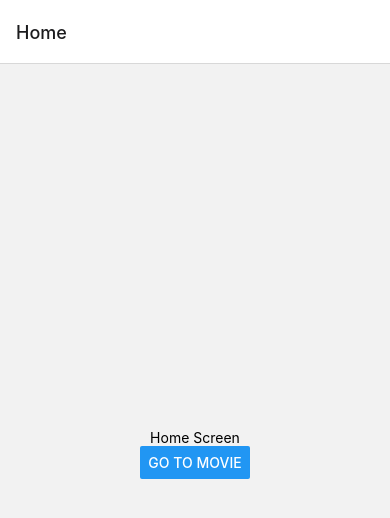
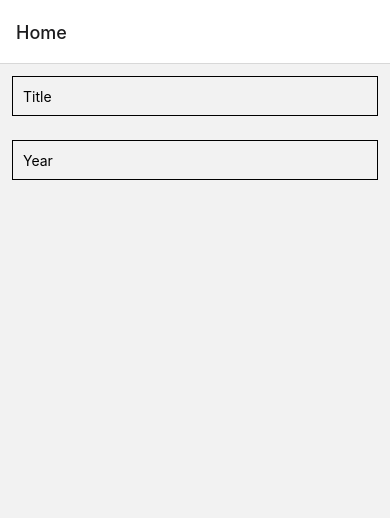
Before and after one commit to naokisosa/movie-info-rn, a React Native app: screen /Home in a window 390 px wide. Shown: the top 518 px of the page. Built offline with nearby package versions, Linux system fonts and the light colour scheme.

Commit message:
feat: add text input

```diff
--- a/package.json
+++ b/package.json
@@ -19,7 +19,8 @@
     "react-native-fast-image": "^8.5.11",
     "react-native-safe-area-context": "^4.1.2",
     "react-native-screens": "^3.13.1",
-    "react-query": "^3.34.16"
+    "react-query": "^3.34.16",
+    "throttle-debounce": "^3.0.1"
   },
   "devDependencies": {
     "@babel/core": "^7.12.9",
@@ -28,6 +29,7 @@
     "@types/jest": "^26.0.23",
     "@types/react-native": "^0.66.15",
     "@types/react-test-renderer": "^17.0.1",
+    "@types/throttle-debounce": "^2.1.0",
     "@typescript-eslint/eslint-plugin": "^5.7.0",
     "@typescript-eslint/parser": "^5.7.0",
     "babel-jest": "^26.6.3",
--- a/src/screens/Home/Home.tsx
+++ b/src/screens/Home/Home.tsx
@@ -1,17 +1,79 @@
-import React, {useCallback} from 'react';
+import React, {useCallback, useEffect, useState} from 'react';
+import {useQuery} from 'react-query';
 import {useNavigation} from '../../navigation/helpers';
 import HomeUI from './HomeUI';
+import MovieService from '../../config/services/movie.service';
+import {Movie} from '../../utils/types/movie.type';
+import {debounce} from 'throttle-debounce';
 
 const Home: React.FC = () => {
   const navigation = useNavigation();
+  const [title, setTitle] = useState<string>('');
+  const [year, setYear] = useState<string>('');
+  const [results, setResults] = useState<Movie[]>();
+  const [error, setError] = useState<string | undefined>();
+  const {refetch: searchMovies} = useQuery(
+    'query-movie-search',
+    async () => MovieService.findMovie(title, year),
+    {
+      enabled: false,
+      onSuccess: res => {
+        console.log(res);
+        if (res.data.Response === 'True') {
+          setResults(res.data.Search);
+        } else {
+          setError(res.data.Error);
+        }
+      },
+      onError: err => console.log(err),
+    },
+  );
 
-  const handleOnPress = useCallback(() => {
-    navigation.navigate('Movie', {
-      movieTitle: 'Batman Begins',
-    });
-  }, [navigation]);
+  const debounceSearchMovies = debounce(
+    1000,
+    useCallback(() => {
+      searchMovies();
+    }, [searchMovies]),
+  );
 
-  return <HomeUI onPress={handleOnPress} />;
+  useEffect(() => {
+    title.length > 0 && debounceSearchMovies();
+
+    return () => {
+      debounceSearchMovies.cancel();
+    };
+  }, [debounceSearchMovies, title.length]);
+
+  const handleChangeTitle = useCallback((value: string) => {
+    setError(undefined);
+    setTitle(value);
+  }, []);
+
+  const handleChangeYear = useCallback((value: string) => {
+    setError(undefined);
+    setYear(value);
+  }, []);
+
+  const handleOnPressItem = useCallback(
+    (movieTitle: string) => {
+      navigation.navigate('Movie', {
+        movieTitle,
+      });
+    },
+    [navigation],
+  );
+
+  return (
+    <HomeUI
+      title={title}
+      year={year}
+      onChangeTitle={handleChangeTitle}
+      onChangeYear={handleChangeYear}
+      results={results}
+      error={error}
+      onPressItem={handleOnPressItem}
+    />
+  );
 };
 
 export default Home;
--- a/src/screens/Home/HomeUI.tsx
+++ b/src/screens/Home/HomeUI.tsx
@@ -1,15 +1,67 @@
 import React from 'react';
-import {StyleSheet, View, Text, Button} from 'react-native';
+import {
+  StyleSheet,
+  View,
+  TextInput,
+  Text,
+  ListRenderItem,
+  FlatList,
+} from 'react-native';
+import {Movie} from '../../utils/types/movie.type';
 
 type Props = {
-  onPress: () => void;
+  title?: string;
+  year?: string;
+  onChangeTitle: (value: string) => void;
+  onChangeYear: (value: string) => void;
+  results?: Movie[];
+  error?: string;
+  onPressItem: (movieTitle: string) => void;
 };
 
-const HomeUI: React.FC<Props> = ({onPress}) => {
+const HomeUI: React.FC<Props> = ({
+  title,
+  year,
+  onChangeTitle,
+  onChangeYear,
+  results,
+  error,
+  onPressItem,
+}) => {
+  const renderItem: ListRenderItem<Movie> = ({item}) => (
+    <View>
+      <Text onPress={() => onPressItem(item.Title)}>{item.Title}</Text>
+    </View>
+  );
   return (
-    <View style={styles.container}>
-      <Text>Home Screen</Text>
-      <Button title="Go to Movie" onPress={onPress} />
+    <View>
+      <TextInput
+        style={styles.input}
+        onChangeText={onChangeTitle}
+        value={title}
+        placeholder="Title"
+      />
+      <TextInput
+        style={styles.input}
+        editable={!!title}
+        selectTextOnFocus={!!title}
+        keyboardType="decimal-pad"
+        onChangeText={onChangeYear}
+        value={year}
+        placeholder="Year"
+      />
+
+      {error ? (
+        <Text>{error}</Text>
+      ) : (
+        results && (
+          <FlatList
+            data={results}
+            renderItem={renderItem}
+            keyExtractor={item => item.imdbID}
+          />
+        )
+      )}
     </View>
   );
 };
@@ -17,9 +69,10 @@ const HomeUI: React.FC<Props> = ({onPress}) => {
 export default React.memo(HomeUI);
 
 const styles = StyleSheet.create({
-  container: {
-    flex: 1,
-    alignItems: 'center',
-    justifyContent: 'center',
+  input: {
+    height: 40,
+    margin: 12,
+    borderWidth: 1,
+    padding: 10,
   },
 });
```
Also changed, not shown: 1 other file (tests, documents, lock files or other folders).
